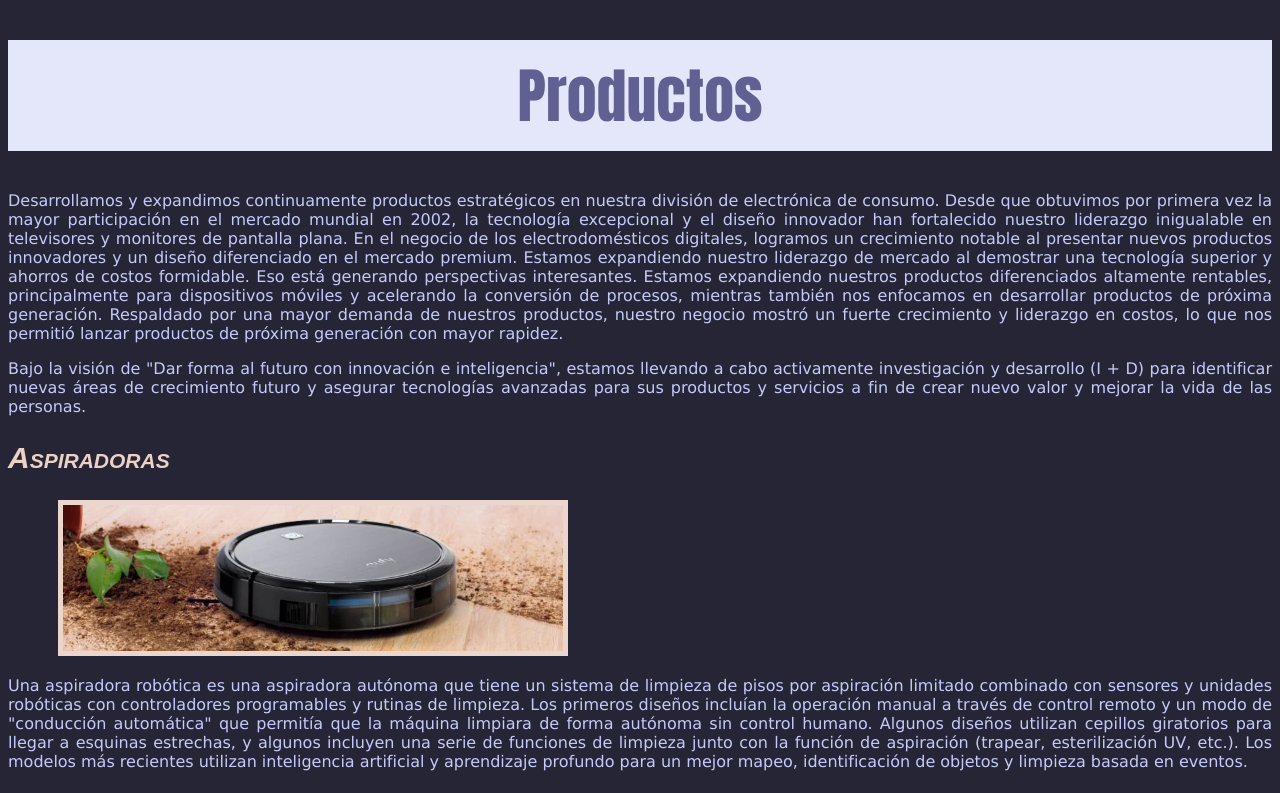
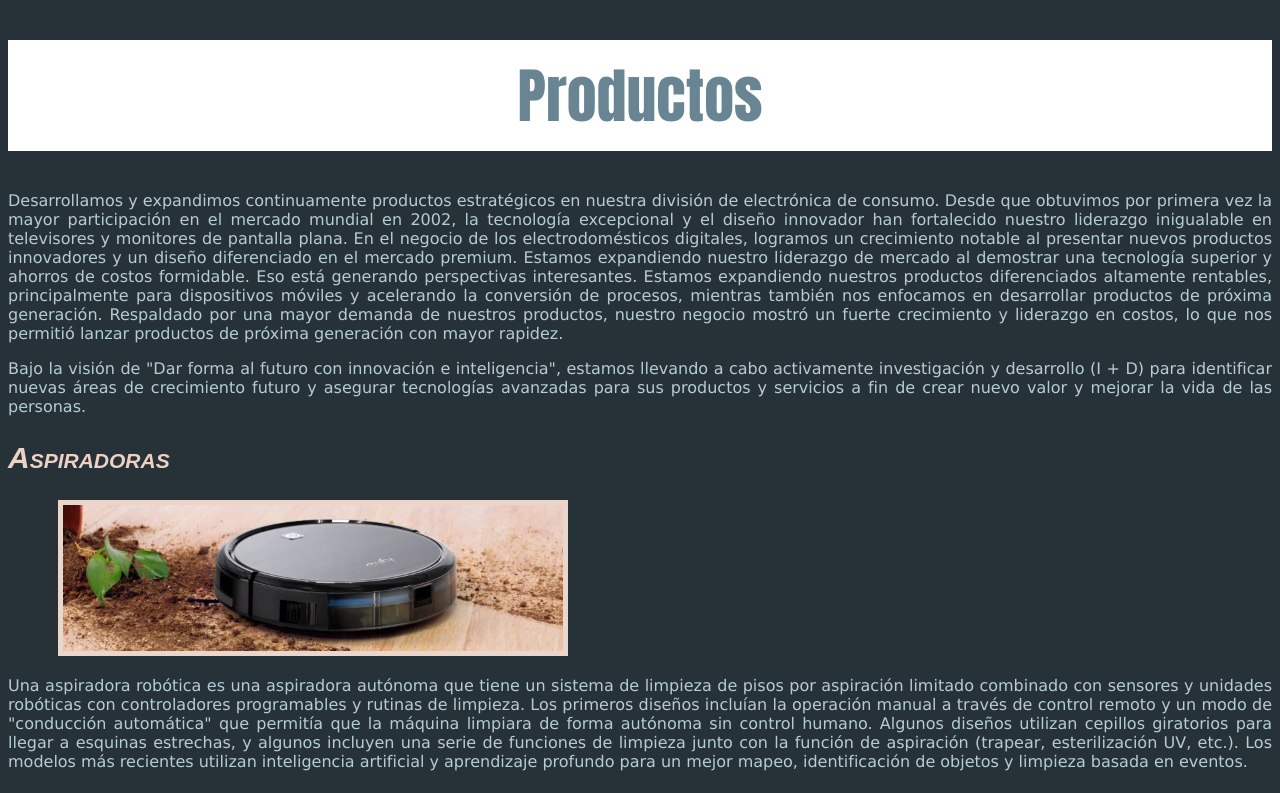
Before and after one commit to SofiaDeAlessandre/desafio-03-a, a website built with Vite: page index.html in a window 1280 px wide. Shown: the top 793 px of the page. Built offline with nearby package versions, Linux system fonts and the light colour scheme.

Commit message:
se modificaron colores

```diff
--- a/style.css
+++ b/style.css
@@ -1,6 +1,6 @@
 body {
-  background-color: rgb(37, 37, 53);
-  color: rgb(198, 202, 251);
+  background-color: rgb(39,50,56);
+  color: rgb(181,204,215);
   font-family: "Lucida Sans Unicode", "Lucida Grande", sans-serif;
 }
 
@@ -9,9 +9,9 @@ p {
 }
 
 .titulo {
-  background-color: rgb(228, 230, 250);
+  background-color: rgb(255,255,255);
   text-align: center;
-  color: rgb(96, 96, 146);
+  color: rgb(105,133,147);
   font-family: Impact, Charcoal, sans-serif;
   font-size: 60px;
   padding: 10px;
```
